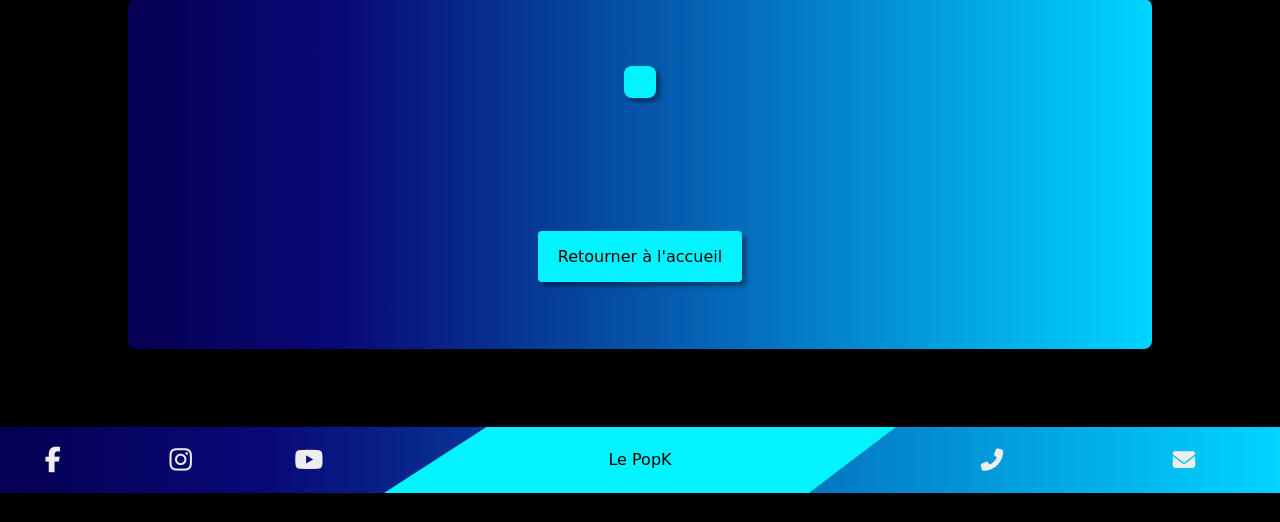
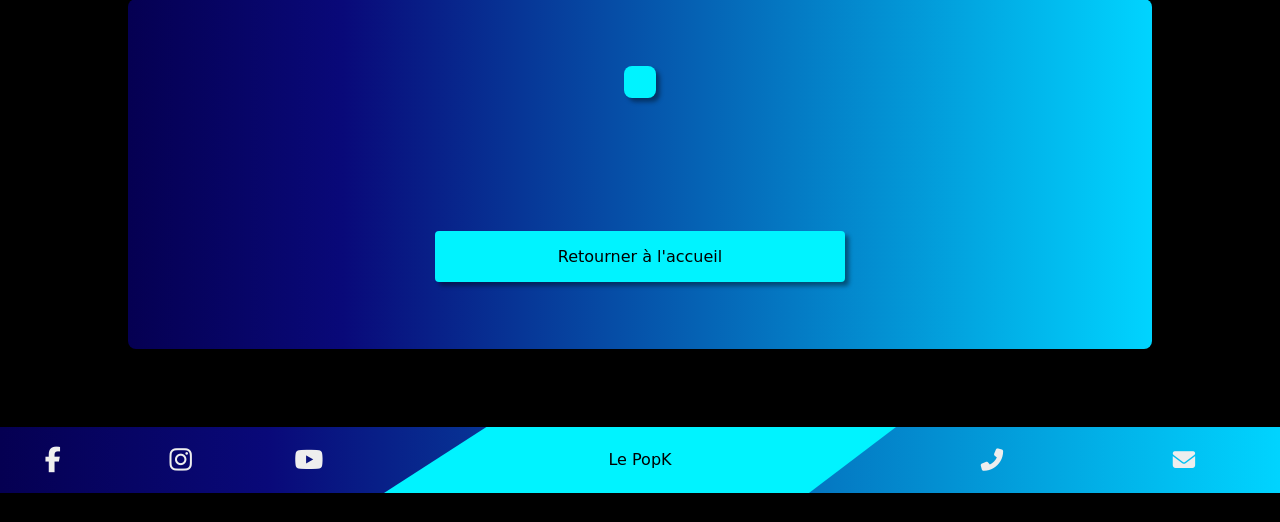
Before and after one commit to RudyDev-engfr/popk, a PHP site: page /form.php in a window 1280 px wide. Shown: the part 201-723 px from the top of the page. Run offline with PHP 8.4, Linux system fonts and the light colour scheme; data that the repository does not hold is empty; style sheets or scripts are compiled from the project's sources; some libraries are stand-ins or nearby versions; some web fonts are replaced.

Commit message:
corrcted buttonform

```diff
--- a/SCSS/form.scss
+++ b/SCSS/form.scss
@@ -25,7 +25,7 @@
 }
 
 .buttonForm {
-    width: 20%;
+    width: 40%;
     margin: auto;
     padding: 1rem;
     background-color: #00f3ff;
--- a/css/form.css
+++ b/css/form.css
@@ -32,7 +32,7 @@
 }
 
 .buttonForm {
-  width: 20%;
+  width: 40%;
   margin: auto;
   padding: 1rem;
   background-color: #00f3ff;
```
